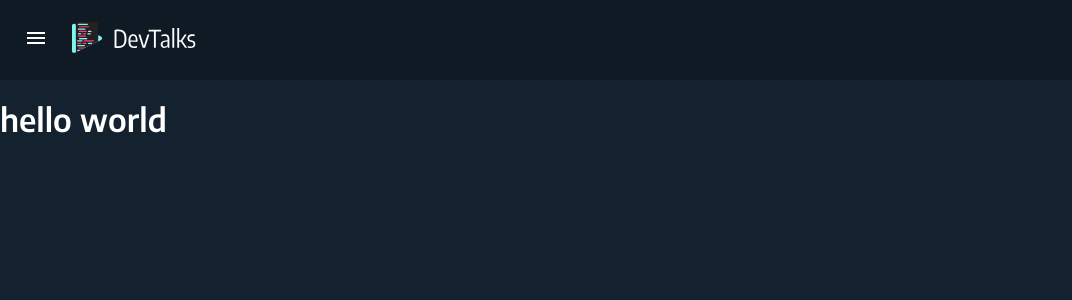
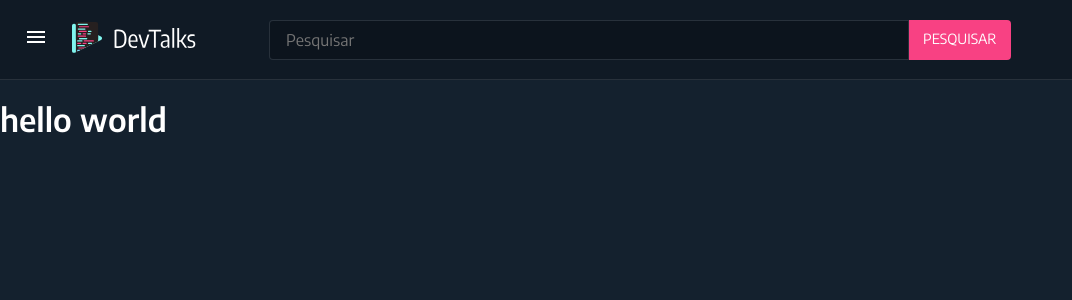
Before and after one commit to devtalksbr/devtalks.github.io, a Jekyll site: the page built from index.html, in a window 1280 px wide. Shown: the top 300 px of the page, without its empty margins (0-1072 px from the left). Built offline with Jekyll 4.4.1, drawn with Linux system fonts in a browser that asks for light colours; some web fonts are replaced.

Commit message:
Add search module

```diff
--- /dev/null
+++ b/_includes/components/button.html
@@ -0,0 +1,9 @@
+{% if include.link %}
+  <a href="{{ include.link }}" class="dt-m-button dt-m-button-{{ include.style }} dt-m-button--{{ include.size }}">
+    <span>{{ include.content }}</span>
+  </a>
+{% else %}
+  <button type="{{ include.type }}" class="dt-m-button dt-m-button-{{ include.style }} dt-m-button--{{ include.size }}">
+    <span>{{ include.content }}</span>
+  </button>
+{% endif %}
--- a/_includes/components/search.html
+++ b/_includes/components/search.html
@@ -1 +1,4 @@
-<div class="dt-m-search"></div>
+<div class="dt-m-search">
+  <input type="text" placeholder="Pesquisar" class="dt-m-search__input">
+  {% include components/button.html style="filled" size="md" content="Pesquisar" %}
+</div>
--- a/assets/_scss/base/variables/_colors.scss
+++ b/assets/_scss/base/variables/_colors.scss
@@ -2,4 +2,8 @@ $assertive: #F84183;
 $positive: #80F5EE;
 
 $white: #fff;
+
 $dark: #14212E;
+$on-dark: rgba(#000, .2);
+$border-dark: rgba($white, .1);
+$border-dark--hover: rgba($white, .2);
--- a/assets/_scss/base/variables/_transitions.scss
+++ b/assets/_scss/base/variables/_transitions.scss
@@ -0,0 +1 @@
+$transition: .2s all ease;
--- a/assets/_scss/layouts/_header.scss
+++ b/assets/_scss/layouts/_header.scss
@@ -1,13 +1,21 @@
 .dt-l-header {
   display: flex;
   align-items: center;
+  height: rem(80px);
   padding: 0 rem(24px);
-  height: rem(80px);
-  background-color: rgba(#000, .2);
+  background-color: $on-dark;
+  border-bottom: rem(1px) solid rgba($white, .1);
+
+  @media (min-width: 1024px) {
+    padding-left: 0;
+    padding-right: rem(24px);
+  }
 
   &-nav {
     display: flex;
     align-items: center;
+    width: rem(256px);
+    padding: 0 rem(24px);
 
     &__toggle {
       @extend .reset-button;
@@ -21,4 +29,12 @@
     }
   }
 
+  .dt-m-search {
+    margin-left: rem(48px);
+
+    .dt-m-button {
+      border-radius: 0 rem(4px) rem(4px) 0;
+    }
+  }
+
 }
--- /dev/null
+++ b/assets/_scss/modules/_button.scss
@@ -0,0 +1,53 @@
+.dt-m-button {
+  @extend .reset-button;
+  text-transform: uppercase;
+  transition: $transition;
+  font-weight: 500;
+
+  &:focus {
+    box-shadow: 0 0 0 rem(3px) rgba($assertive, .3);
+  }
+
+  // styles
+  &-filled {
+    background-color: $assertive;
+    color: $white;
+
+    &:hover {
+      background-color: darken($assertive, 5%);
+    }
+  }
+
+  &-outlined {
+    border: rem(1px) solid $assertive;
+    color: $assertive;
+
+    &:hover {
+      border-color: darken($assertive, 5%);
+    }
+  }
+
+  &-text {
+
+  }
+
+  // size
+
+  &--sm {
+    height: rem(32px);
+    padding: 0 rem(14px);
+    font-size: rem(12px);
+  }
+
+  &--md {
+    height: rem(40px);
+    padding: 0 rem(14px);
+    font-size: rem(14px);
+  }
+
+  &--lg {
+    height: rem(54px);
+    padding: 0 rem(28px);
+    font-size: rem(14px);
+  }
+}
--- /dev/null
+++ b/assets/_scss/modules/_search.scss
@@ -0,0 +1,22 @@
+.dt-m-search {
+  display: flex;
+  width: 100%;
+
+  &__input {
+    @extend .reset-input;
+    width: 100%;
+    height: rem(40px);
+    max-width: rem(640px);
+    padding: 0 rem(16px);
+    background-color: $on-dark;
+    border: rem(1px) solid $border-dark;
+    border-radius: rem(4px) 0 0 rem(4px);
+    color: $white;
+    transition: $transition;
+
+    &:hover,
+    &:focus {
+      border-color: $border-dark--hover;
+    }
+  }
+}
--- a/assets/css/main.scss
+++ b/assets/css/main.scss
@@ -6,3 +6,6 @@
 @import 'base/base';
 
 @import 'layouts/header';
+
+@import 'modules/button';
+@import 'modules/search';
```
